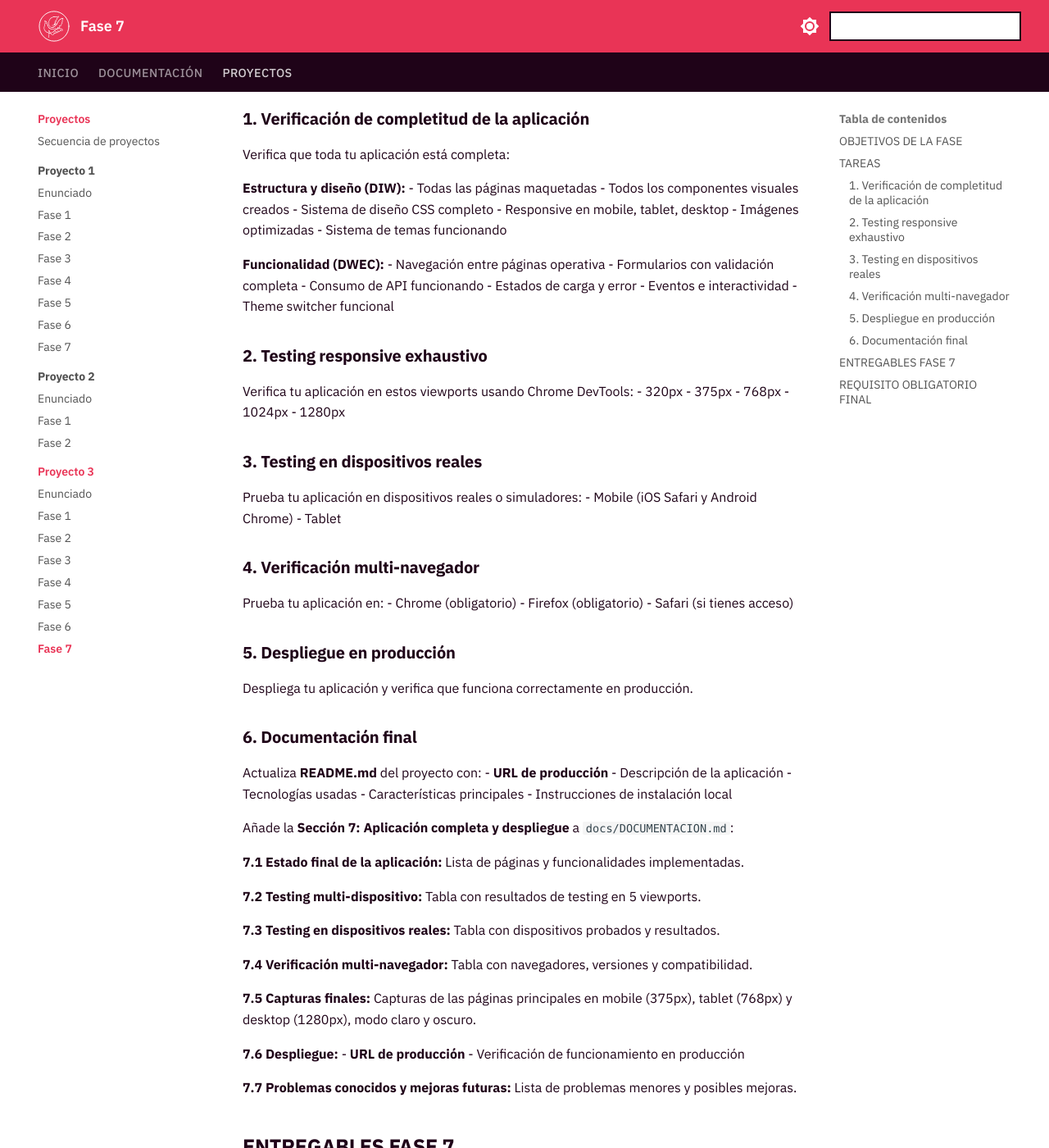
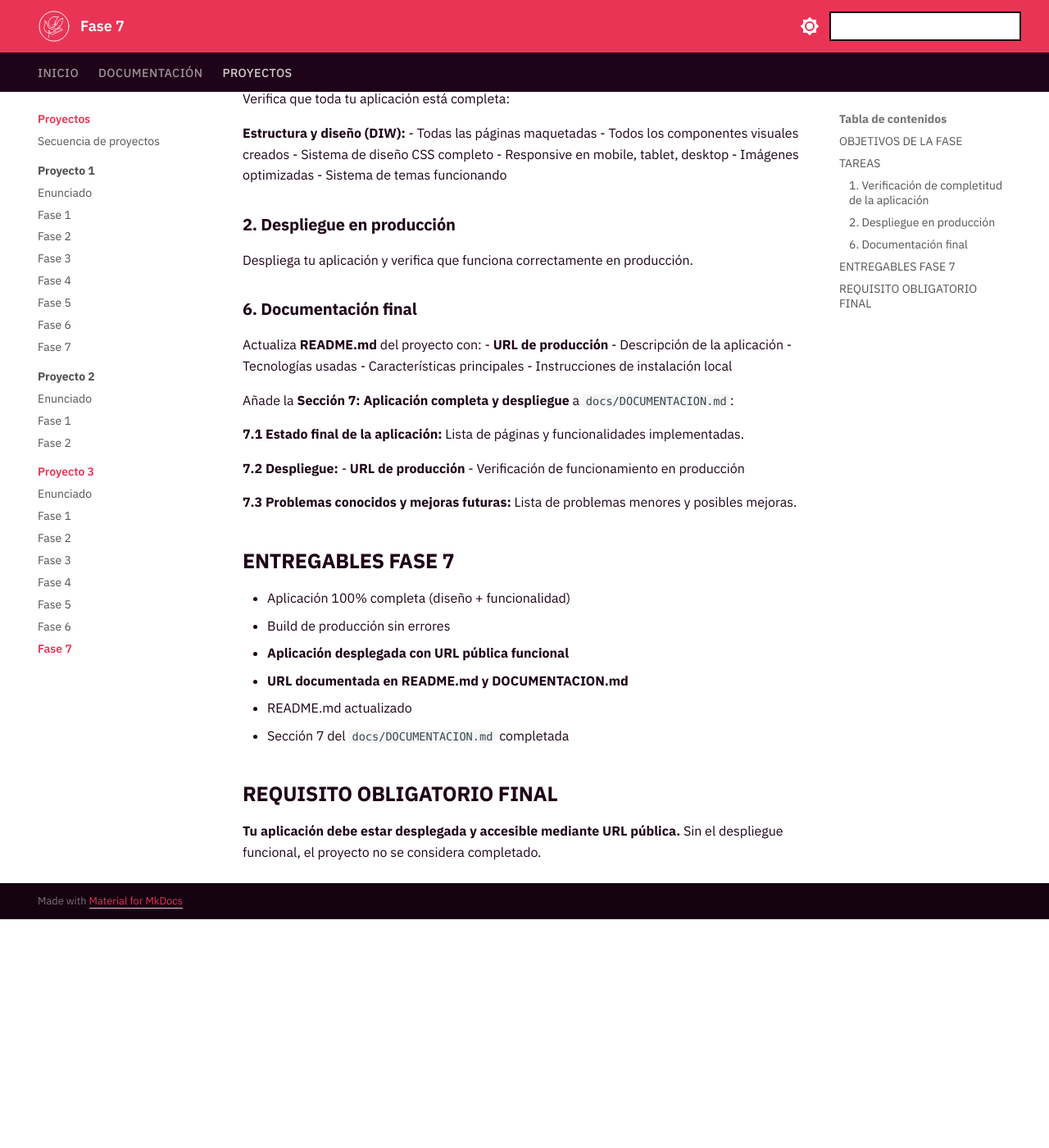
Before and after one commit to envasador/diseno-interfaces-web, an MkDocs documentation site: the page built from docs/proyectos/proyecto3/proyecto-maquetar-para-dar-forma-fase-7.md, in a window 1280 px wide and 1400 px high, scrolled down 441 px. Shown: the whole window at 82% size. Built offline with MkDocs 1.6.1 and Material for MkDocs 9.7.7, drawn with Linux system fonts in a browser that asks for light colours; after the commit the page ends 1562 px from its top, so only the background shows below that; some of the changed text lies outside the part shown.

Commit message:
Fase 7 actualizada.

```diff
--- a/docs/proyectos/proyecto3/proyecto-maquetar-para-dar-forma-fase-7.md
+++ b/docs/proyectos/proyecto3/proyecto-maquetar-para-dar-forma-fase-7.md
@@ -1,8 +1,4 @@
 # **FASE 7: APLICACIÓN COMPLETA Y DESPLIEGUE**
-
-**Criterios:** RA2.c, RA2.f, RA4.g
-**Entrega:** 14 de enero
-
 ## **OBJETIVOS DE LA FASE**
 
 Verificar que toda tu aplicación está completa, funcional y responsive. Realizar testing exhaustivo en múltiples navegadores y dispositivos, y desplegar la aplicación con URL pública.
@@ -21,37 +17,7 @@ Verifica que toda tu aplicación está completa:
 - Imágenes optimizadas
 - Sistema de temas funcionando
 
-**Funcionalidad (DWEC):**
-- Navegación entre páginas operativa
-- Formularios con validación completa
-- Consumo de API funcionando
-- Estados de carga y error
-- Eventos e interactividad
-- Theme switcher funcional
-
-### **2. Testing responsive exhaustivo**
-
-Verifica tu aplicación en estos viewports usando Chrome DevTools:
-- 320px
-- 375px
-- 768px
-- 1024px
-- 1280px
-
-### **3. Testing en dispositivos reales**
-
-Prueba tu aplicación en dispositivos reales o simuladores:
-- Mobile (iOS Safari y Android Chrome)
-- Tablet
-
-### **4. Verificación multi-navegador**
-
-Prueba tu aplicación en:
-- Chrome (obligatorio)
-- Firefox (obligatorio)
-- Safari (si tienes acceso)
-
-### **5. Despliegue en producción**
+### **2. Despliegue en producción**
 
 Despliega tu aplicación y verifica que funciona correctamente en producción.
 
@@ -68,32 +34,20 @@ Añade la **Sección 7: Aplicación completa y despliegue** a `docs/DOCUMENTACIO
 
 **7.1 Estado final de la aplicación:** Lista de páginas y funcionalidades implementadas.
 
-**7.2 Testing multi-dispositivo:** Tabla con resultados de testing en 5 viewports.
-
-**7.3 Testing en dispositivos reales:** Tabla con dispositivos probados y resultados.
-
-**7.4 Verificación multi-navegador:** Tabla con navegadores, versiones y compatibilidad.
-
-**7.5 Capturas finales:** Capturas de las páginas principales en mobile (375px), tablet (768px) y desktop (1280px), modo claro y oscuro.
-
-**7.6 Despliegue:**
+**7.2 Despliegue:**
 - **URL de producción**
 - Verificación de funcionamiento en producción
 
-**7.7 Problemas conocidos y mejoras futuras:** Lista de problemas menores y posibles mejoras.
+**7.3 Problemas conocidos y mejoras futuras:** Lista de problemas menores y posibles mejoras.
 
 ## **ENTREGABLES FASE 7**
 
 - Aplicación 100% completa (diseño + funcionalidad)
-- Testing verificado en 5 viewports
-- Testing en dispositivos reales documentado
-- Verificación multi-navegador (Chrome, Firefox, Safari)
 - Build de producción sin errores
 - **Aplicación desplegada con URL pública funcional**
 - **URL documentada en README.md y DOCUMENTACION.md**
 - README.md actualizado
 - Sección 7 del `docs/DOCUMENTACION.md` completada
-- Capturas finales de todas las páginas principales
 
 ## **REQUISITO OBLIGATORIO FINAL**
 
```
